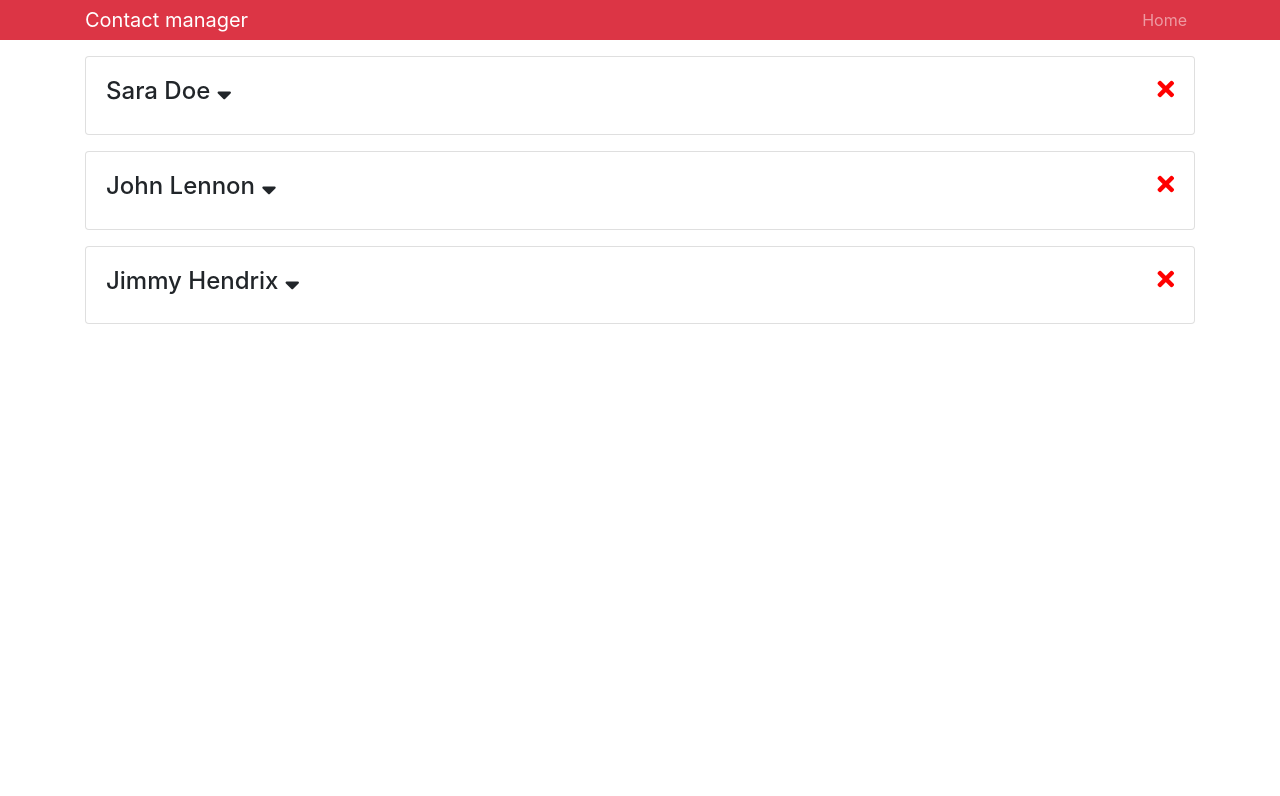
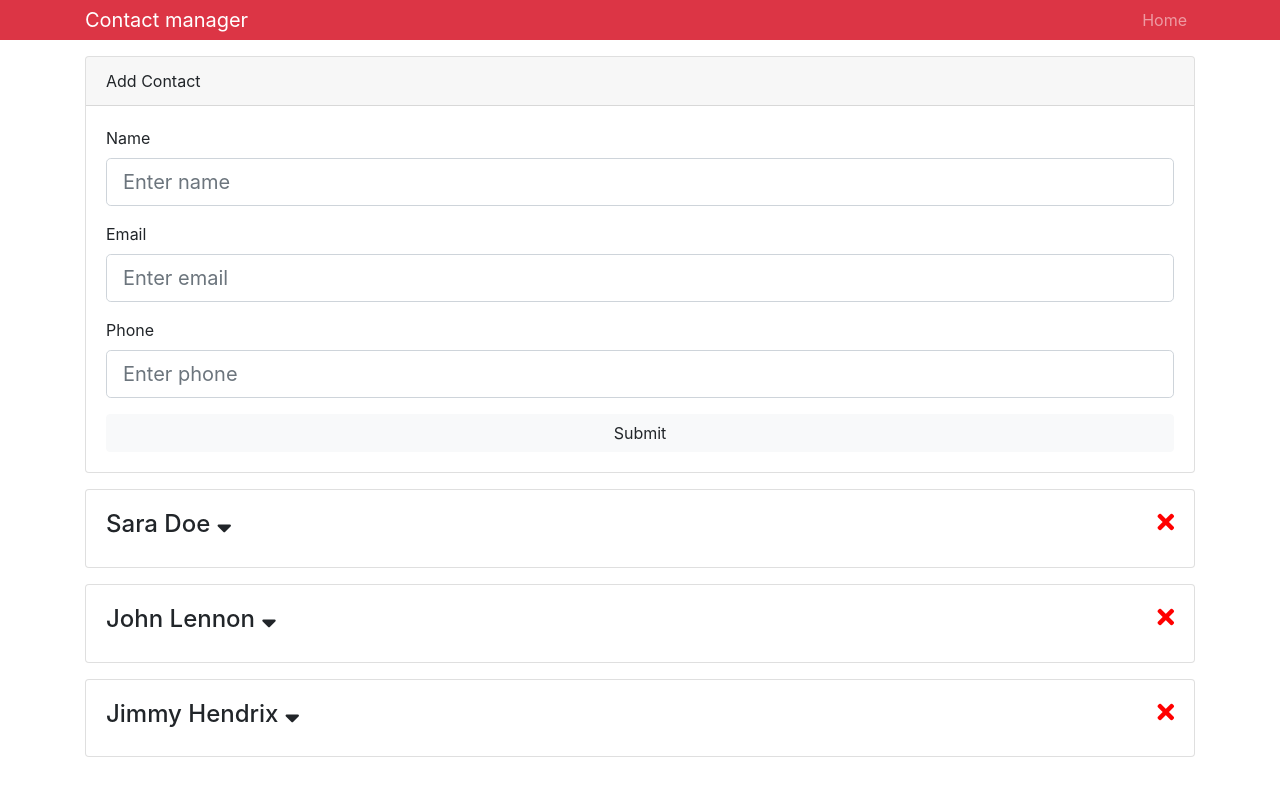
Before and after one commit to mikuhann/contact-manager, a React (Create React App) app: page / in a window 1280 px wide. Shown: the top 796 px of the page. Built offline with nearby package versions, Linux system fonts and the light colour scheme.

Commit message:
add folder structure add add contact component add add contact functionality add textinputgroup component

```diff
--- a/package.json
+++ b/package.json
@@ -7,7 +7,8 @@
     "prop-types": "^15.7.2",
     "react": "^16.8.6",
     "react-dom": "^16.8.6",
-    "react-scripts": "3.0.1"
+    "react-scripts": "3.0.1",
+    "uuid": "^3.3.2"
   },
   "scripts": {
     "start": "react-scripts start",
--- a/src/App.js
+++ b/src/App.js
@@ -1,7 +1,8 @@
 import React, {Component} from 'react';
 
-import Header from './components/Header';
-import Contacts from "./components/Contacts";
+import Header from './components/layout/Header';
+import AddContact from './components/contacts/AddContact';
+import Contacts from "./components/contacts/Contacts";
 import Provider from './context';
 
 import 'bootstrap/dist/css/bootstrap.min.css';
@@ -14,6 +15,7 @@ class App extends Component {
         <div className="App">
           <Header title='Contact manager'/>
           <div className="container">
+            <AddContact />
             <Contacts />
           </div>
         </div>
--- /dev/null
+++ b/src/components/contacts/AddContact.js
@@ -0,0 +1,77 @@
+import React, {Component} from 'react';
+import {Consumer} from "../../context";
+import TextInputGroup from '../layout/TextInputGroup';
+import uuid from 'uuid';
+
+class AddContact extends Component {
+  state = {
+    name: '',
+    email: '',
+    phone: ''
+  };
+  onInput = (e) => {
+    this.setState({[e.target.name]: e.target.value})
+  };
+  onSubmit = (e, dispatch) => {
+    e.preventDefault();
+    const {name, email, phone } = this.state;
+    const newContact = {
+      id: uuid(),
+      name,
+      email,
+      phone
+    };
+    dispatch({
+      type: 'ADD_CONTACT',
+      payload: newContact
+    });
+    this.setState({
+      name:'',
+      email:'',
+      phone: ''
+    });
+  };
+  render() {
+    const {name, email, phone} = this.state;
+    return  (
+      <Consumer>
+        {value => {
+          const { dispatch } = value;
+          return (
+            <div className="card mb-3">
+              <div className="card-header">Add Contact</div>
+              <div className="card-body">
+                <form onSubmit={(e) => this.onSubmit(e, dispatch)}>
+                  <TextInputGroup
+                    label="Name"
+                    type="text"
+                    name="name"
+                    placeholder="Enter name"
+                    value={name}
+                    onChange={(e) => this.onInput(e)} />
+                    <TextInputGroup
+                      label="Email"
+                      type="email"
+                      name="email"
+                      placeholder="Enter email"
+                      value={email}
+                      onChange={(e) => this.onInput(e)} />
+                    <TextInputGroup
+                      label="Phone"
+                      type ="phone"
+                      name="phone"
+                      placeholder="Enter phone"
+                      value={phone}
+                      onChange={(e) => this.onInput(e)} />
+                  <input type="submit" className="btn btn-light btn-block"/>
+                </form>
+              </div>
+            </div>
+          )
+        }}
+      </Consumer>
+    );
+  }
+}
+
+export default AddContact;
--- a/src/components/Contact.js
+++ b/src/components/contacts/Contact.js
@@ -1,6 +1,6 @@
 import React, {Component} from 'react';
 import PropTypes from 'prop-types';
-import {Consumer} from "../context";
+import {Consumer} from "../../context";
 
 class Contact extends Component {
   state = {
--- a/src/components/Contacts.js
+++ b/src/components/contacts/Contacts.js
@@ -1,6 +1,6 @@
 import React, {Component, Fragment} from 'react';
 import Contact from './Contact';
-import { Consumer } from "../context";
+import { Consumer } from "../../context";
 
 class Contacts extends Component {
   render() {
--- /dev/null
+++ b/src/components/layout/TextInputGroup.js
@@ -0,0 +1,32 @@
+import React from 'react';
+import PropTypes from 'prop-types';
+
+const TextInputGroup = ({label, type, name, placeholder, value, onChange}) => {
+  return (
+    <div className="form-group">
+      <label htmlFor={name}>{label}</label>
+      <input
+        type={type}
+        name={name}
+        className="form-control form-control-lg"
+        placeholder={placeholder}
+        value={value}
+        onChange={onChange}/>
+    </div>
+  );
+};
+
+TextInputGroup.propTypes = {
+  label: PropTypes.string.isRequired,
+  type: PropTypes.string.isRequired,
+  name: PropTypes.string.isRequired,
+  placeholder: PropTypes.string.isRequired,
+  value: PropTypes.string.isRequired,
+  onChange: PropTypes.func.isRequired
+};
+
+TextInputGroup.defaultProps = {
+  type: 'text'
+};
+
+export default TextInputGroup;
--- a/src/context.js
+++ b/src/context.js
@@ -8,6 +8,11 @@ const reducer = (state, action) => {
       return {
         ...state,
         contacts: state.contacts.filter((contact) => contact.id !== action.payload)
+      };
+    case 'ADD_CONTACT':
+      return {
+        ...state,
+        contacts: [action.payload,...state.contacts]
       };
     default:
       return state;
```
Also changed, not shown: src/components/layout/Header.js (renamed from src/components/Header.js).
